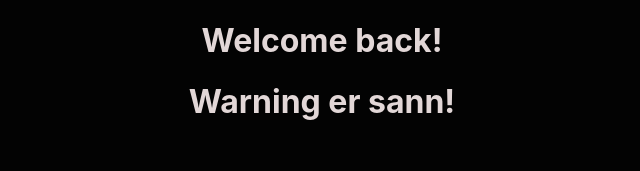
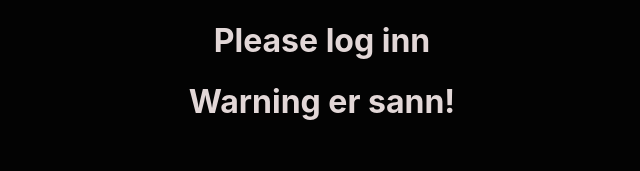
Before and after one commit to AndreasJacobsen/beta-tyler-course, a React (Create React App) app: page / in a window 1280 px wide. Shown: the top 171 px of the page, without its empty margins (318-958 px from the left). Built offline with nearby package versions, Linux system fonts and the light colour scheme.

Commit message:
put the code from the intro to JSX in its own component

```diff
--- a/src/App.js
+++ b/src/App.js
@@ -1,28 +1,11 @@
 import React from 'react';
 import logo from './logo.svg';
 import './App.css';
-
-function isAuthed() {
-  return true;
-}
-
-function showWarning() {
-  return true;
-}
+import './components/HelloLogin';
+import HelloLogin from './components/HelloLogin';
 
 function App() {
-  const authed = isAuthed();
-  const warning = showWarning();
-
-  return (
-    <div className="App">
-      {/*Turnary operator*/}
-      {authed === true ? <h1>Welcome back!</h1> : <h1>Please log inn</h1>}
-      {warning === true ? (
-        <h1>Warning er sann!</h1>
-      ) : null /* returner null så komponent bare viser noe om conditonen er rett*/}
-    </div>
-  );
+  return <HelloLogin />;
 }
 
 export default App;
--- /dev/null
+++ b/src/components/HelloLogin.jsx
@@ -0,0 +1,25 @@
+import React from 'react';
+import '../App.css';
+
+function showWarning() {
+  return true;
+}
+function isAuthed() {
+  return false;
+}
+
+function HelloLogin() {
+  const authed = isAuthed();
+  const warning = showWarning();
+
+  return (
+    <div className="App">
+      {/*Turnary operator*/}
+      {authed === true ? <h1>Welcome back!</h1> : <h1>Please log inn</h1>}
+      {warning === true ? (
+        <h1>Warning er sann!</h1>
+      ) : null /* returner null så komponent bare viser noe om conditonen er rett*/}
+    </div>
+  );
+}
+export default HelloLogin;
```
